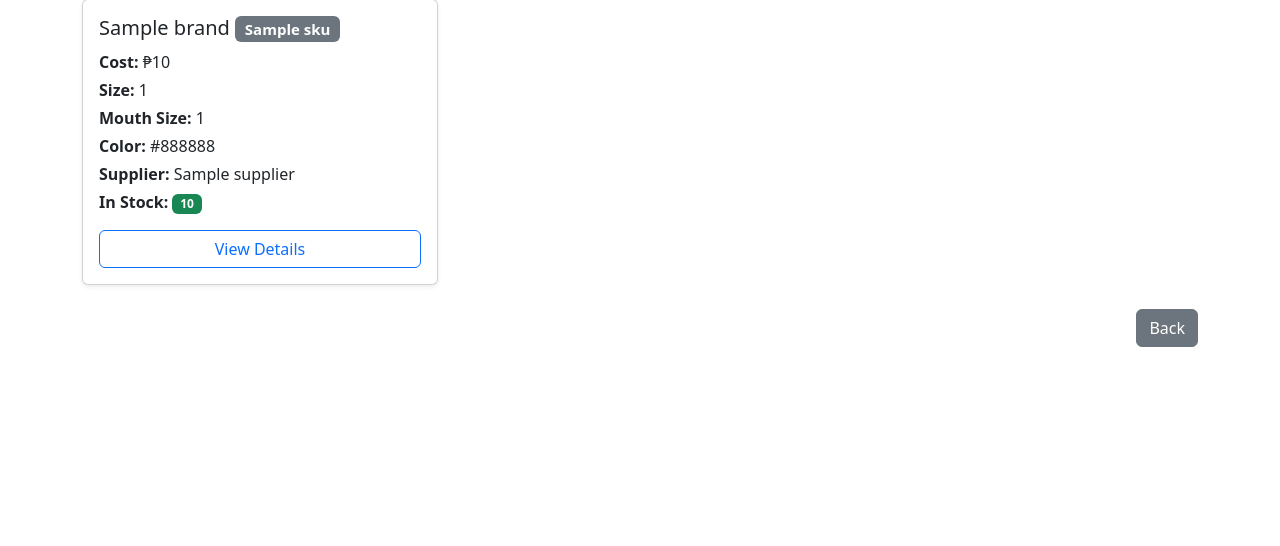
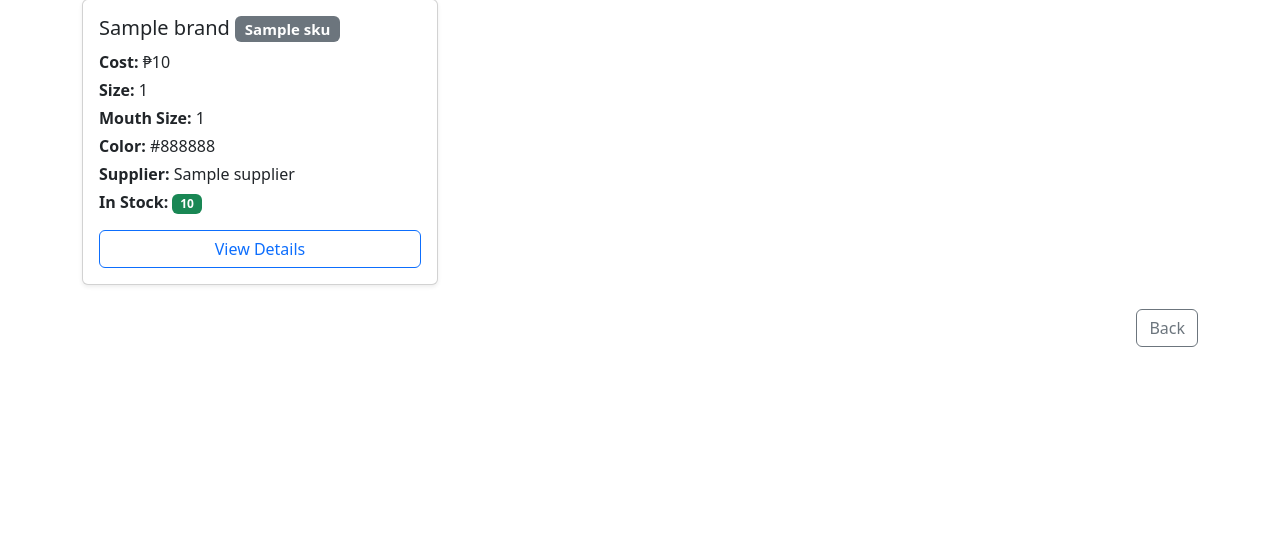
Before and after one commit to adena-wena/M6E-DjangoForms-LapuzSabandoValverde, a Django app: template Project 6/M6P-DjangoForms-LapuzSabandoValverde/MyInventoryApp/templates/MyInventoryApp/view_bottles.html in a window 1280 px wide. Shown: the part 139-685 px from the top of the page. Run offline with Django 5.2, Linux system fonts and the light colour scheme; the template is opened without the code that fills it: most values are stand-ins (such as "Sample title", 1, 10 or a date in 2020); some libraries are stand-ins or nearby versions.

Commit message:
changed aesthetic

```diff
--- a/Project 6/M6P-DjangoForms-LapuzSabandoValverde/MyInventoryApp/templates/MyInventoryApp/view_bottles.html
+++ b/Project 6/M6P-DjangoForms-LapuzSabandoValverde/MyInventoryApp/templates/MyInventoryApp/view_bottles.html
@@ -24,7 +24,7 @@
     {% endfor %}
   </div>
   <div class="d-flex justify-content-end mt-4 gap-2">
-    <a href="{% url 'view_supplier' %}" class="btn btn-secondary">Back</a>
+    <a href="{% url 'view_supplier' %}" class="btn btn-outline-secondary w-45">Back</a>
   </div>
 </div>
 
```
